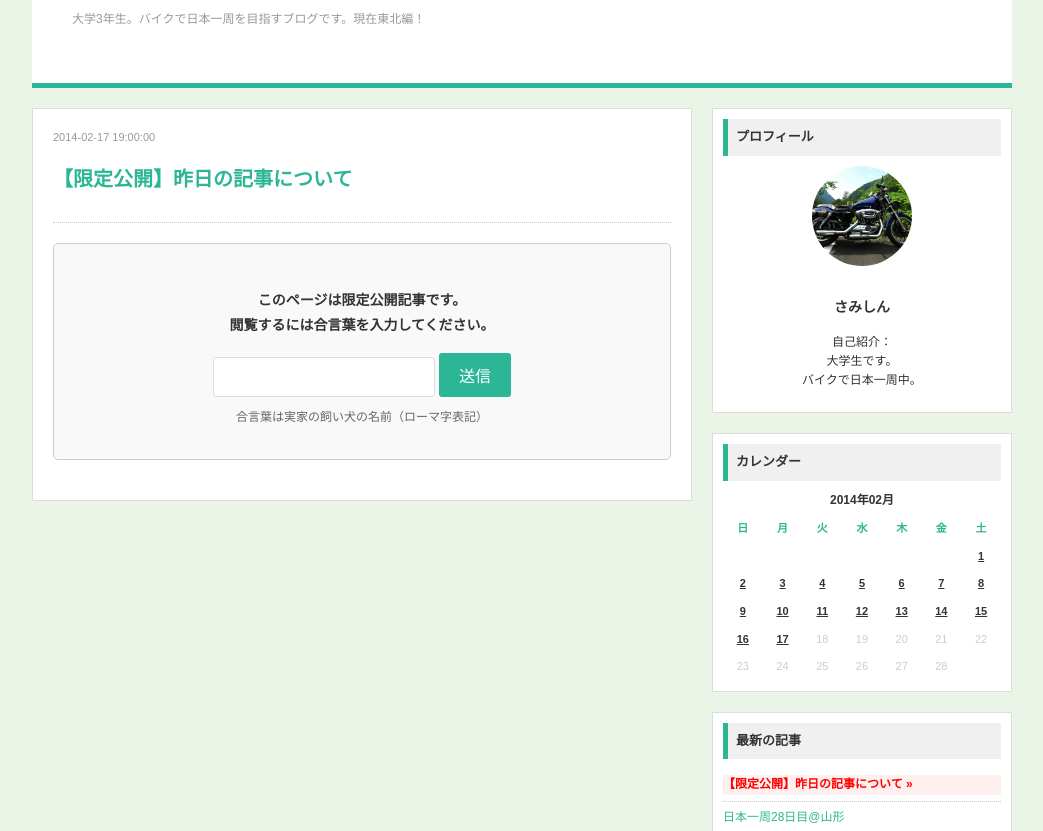
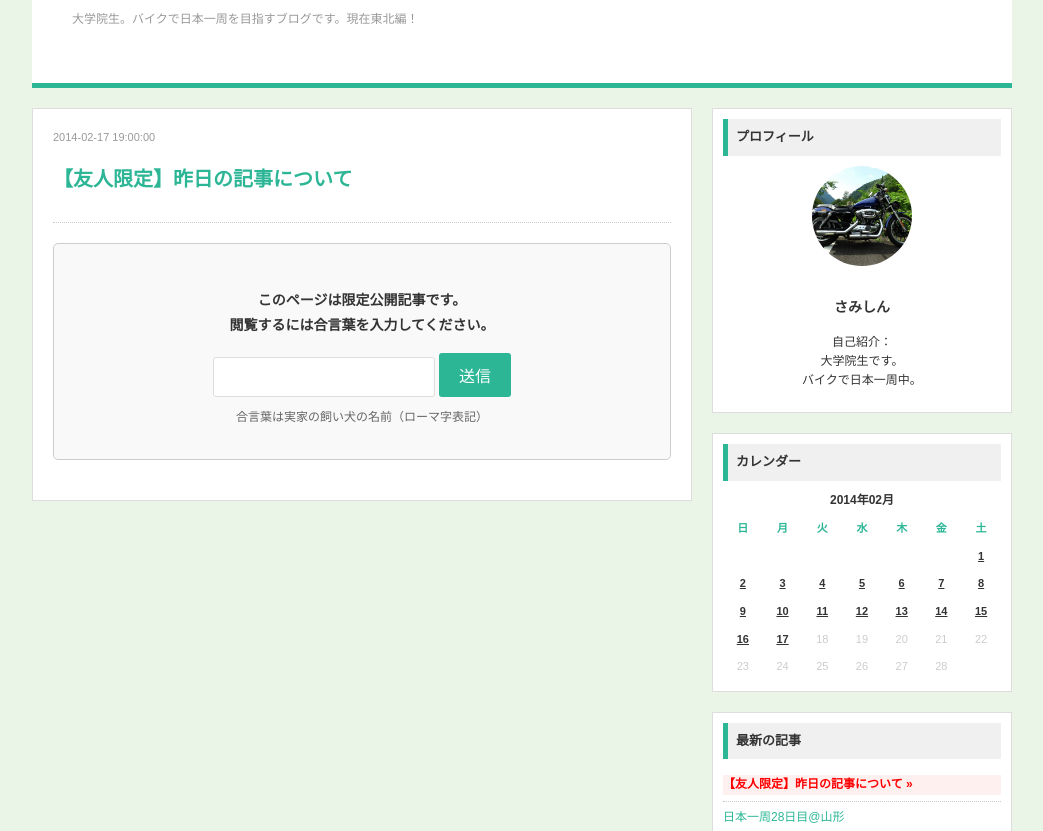
Before and after one commit to asamishin/blog, a plain HTML site: page entry-11775592.html in a window 1280 px wide. Shown: the part 117-948 px from the top of the page, without its empty margins (118-1161 px from the left). Drawn offline with Linux system fonts and the light colour scheme.

Commit message:
Update entry-11775592.html

```diff
--- a/entry-11775592.html
+++ b/entry-11775592.html
@@ -3,7 +3,7 @@
 <head>
     <meta charset="UTF-8">
     <meta name="viewport" content="width=device-width, initial-scale=1.0">
-    <title>【限定公開】昨日の記事について｜さみしんの旅日記</title>
+    <title>【友人限定】昨日の記事について｜さみしんの旅日記</title>
     <style>
         /* ===== アメブロ風リセット＆ベース（共通） ===== */
         body { margin: 0; padding: 0; background-color: #eaf4e7; color: #333; font-family: "ヒラギノ角ゴ Pro W3", "Hiragino Kaku Gothic Pro", "Meiryo", sans-serif; font-size: 14px; line-height: 1.6; }
@@ -109,7 +109,7 @@
     <header class="skinHeader">
         <div class="skinTitleArea">
             <a href="index.html" class="skinTitle">さみしんの旅日記</a>
-            <span class="skinDescription">大学3年生。バイクで日本一周を目指すブログです。現在東北編！</span>
+            <span class="skinDescription">大学院生。バイクで日本一周を目指すブログです。現在東北編！</span>
         </div>
     </header>
 
@@ -118,7 +118,7 @@
             <article class="skinArticle">
                 <div class="skinArticleHeader">
                     <span class="skinArticleDate">2014-02-17 19:00:00</span>
-                    <h1 class="skinArticleTitle">【限定公開】昨日の記事について</h1>
+                    <h1 class="skinArticleTitle">【友人限定】昨日の記事について</h1>
                 </div>
 
                 <div class="skinArticleBody">
@@ -147,7 +147,7 @@
                 <div class="skinMenuBody" style="text-align:center;">
                      <img src="assamishin_images/assamishin_icon.jpg" alt="プロフィール画像" style="width:100px; height:100px; border-radius:50%; object-fit:cover; margin-bottom:10px;">
                     <p style="font-weight:bold; font-size:14px;">さみしん</p>
-                    <p style="font-size:12px; margin-top:5px;">自己紹介：<br>大学生です。<br>バイクで日本一周中。</p>
+                    <p style="font-size:12px; margin-top:5px;">自己紹介：<br>大学院生です。<br>バイクで日本一周中。</p>
                 </div>
             </div>
 
@@ -182,7 +182,7 @@
                 <div class="skinMenuHeader">最新の記事</div>
                 <div class="skinMenuBody">
                     <ul>
-                        <li><a href="entry-11775592.html" class="restricted-link">【限定公開】昨日の記事について »</a></li>
+                        <li><a href="entry-11775592.html" class="restricted-link">【友人限定】昨日の記事について »</a></li>
                         <li><a href="index.html">日本一周28日目@山形</a></li>
                         <li><a href="#">日本一周27日目@山形</a></li>
                         <li><a href="#">日本一周26日目@宮城</a></li>
```
